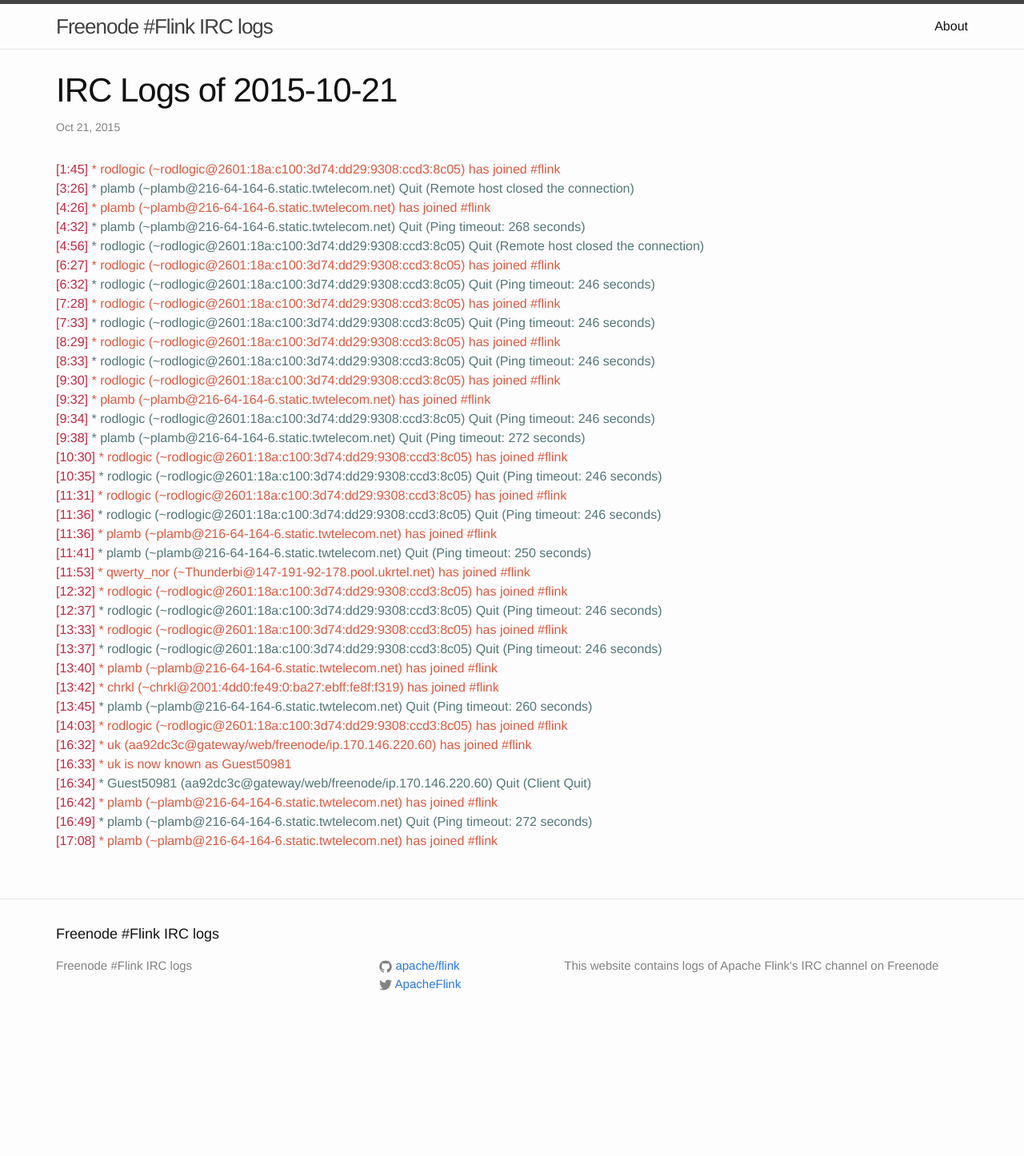
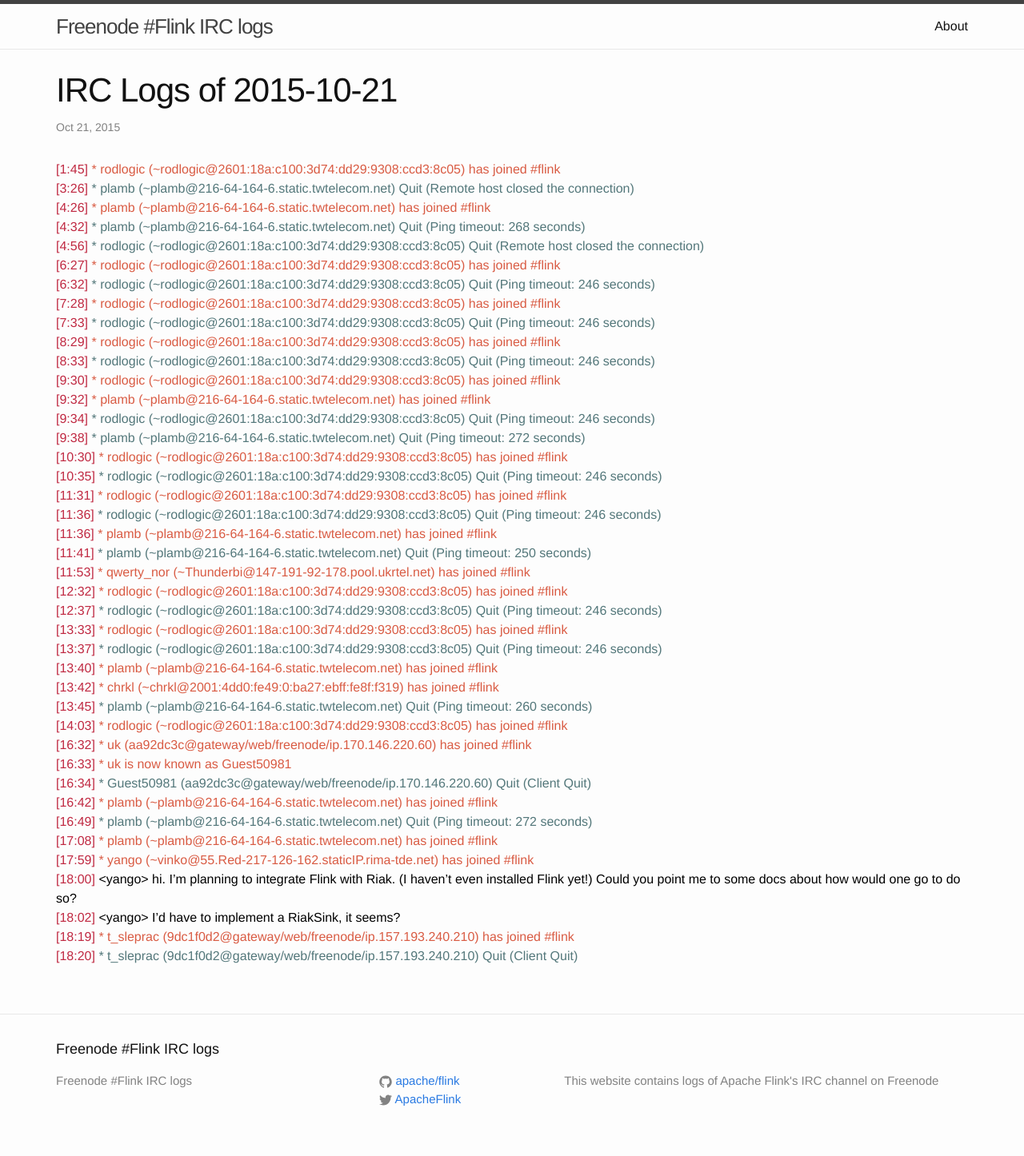
Before and after one commit to flink-irc-logs/flink-irc-logs.github.io, a Jekyll site: the page built from _posts/2015-10-21-logs.markdown, in a window 1280 px wide. Shown: the whole page at 80% size. Built offline with Jekyll 4.4.1, drawn with Linux system fonts in a browser that asks for light colours; before the commit the page ends 1302 px from its top, so only the background shows below that.

Commit message:
Update of the logs on Wed Oct 21 19:28:09 CEST 2015

```diff
--- a/_posts/2015-10-21-logs.markdown
+++ b/_posts/2015-10-21-logs.markdown
@@ -40,3 +40,8 @@
 <span class="irc-date">[16:42]</span> <span class="irc-green">* plamb (~plamb@216-64-164-6.static.twtelecom.net) has joined #flink</span><br />
 <span class="irc-date">[16:49]</span> <span class="irc-navy">* plamb (~plamb@216-64-164-6.static.twtelecom.net) Quit (Ping timeout: 272 seconds)</span><br />
 <span class="irc-date">[17:08]</span> <span class="irc-green">* plamb (~plamb@216-64-164-6.static.twtelecom.net) has joined #flink</span><br />
+<span class="irc-date">[17:59]</span> <span class="irc-green">* yango (~vinko@55.Red-217-126-162.staticIP.rima-tde.net) has joined #flink</span><br />
+<span class="irc-date">[18:00]</span> <span class="irc-black">&lt;yango&gt; hi. I'm planning to integrate Flink with Riak. (I haven't even installed Flink yet!) Could you point me to some docs about how would one go to do so?</span><br />
+<span class="irc-date">[18:02]</span> <span class="irc-black">&lt;yango&gt; I'd have to implement a RiakSink, it seems?</span><br />
+<span class="irc-date">[18:19]</span> <span class="irc-green">* t_sleprac (9dc1f0d2@gateway/web/freenode/ip.157.193.240.210) has joined #flink</span><br />
+<span class="irc-date">[18:20]</span> <span class="irc-navy">* t_sleprac (9dc1f0d2@gateway/web/freenode/ip.157.193.240.210) Quit (Client Quit)</span><br />
```
